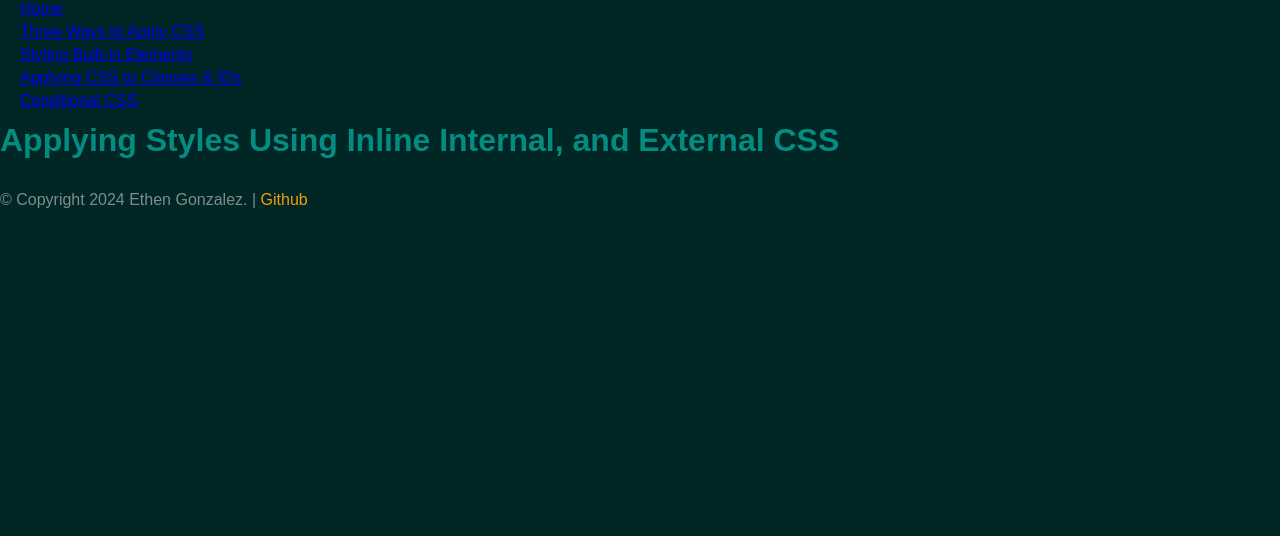
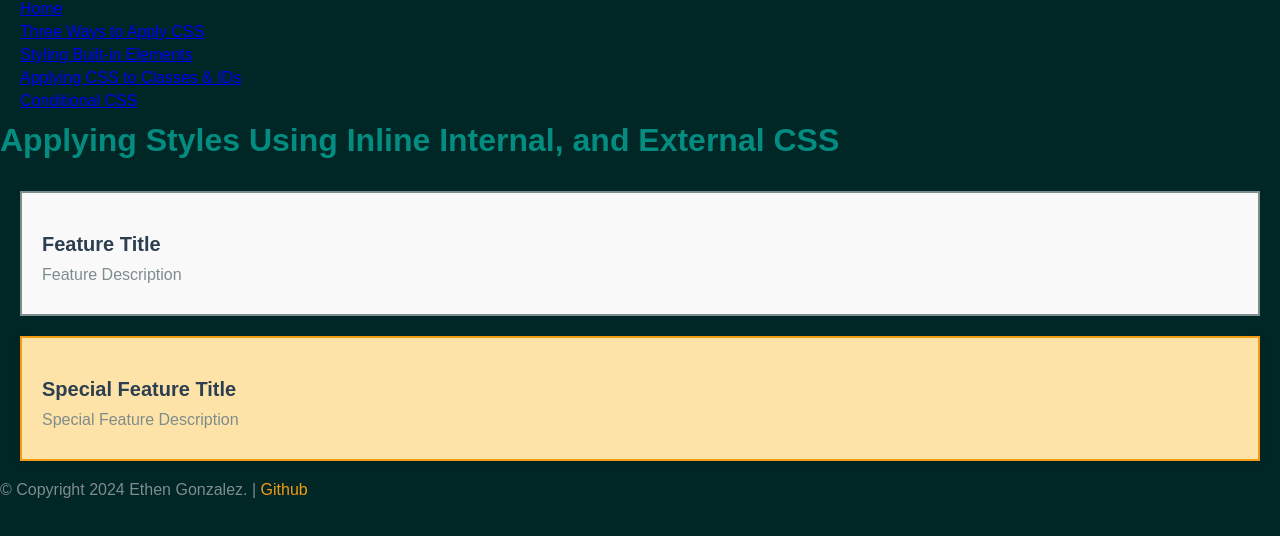
Before and after one commit to Gonz221978/COMP001A.LectureActivity5, a plain HTML site: page classes-ids.html in a window 1280 px wide. Drawn offline with Linux system fonts and the light colour scheme.

Commit message:
classes-ids and main.css update

```diff
--- a/classes-ids.html
+++ b/classes-ids.html
@@ -19,7 +19,14 @@
  <h1>Applying Styles Using Inline Internal, and External CSS</h1>
  </header>
  <main>
-
+    <div class="feature-card">
+        <h3>Feature Title</h3>
+        <p>Feature Description</p>
+    </div>
+    <div class="feature-card" id="special-feature">
+        <h3>Special Feature Title</h3>
+        <p>Special Feature Description</p>
+    </div>
  </main>
  <footer>
     <p>&copy; Copyright 2024 Ethen Gonzalez. |  <a href="https://github.com/Gonz221978" target="self">Github</a></p>
--- a/main.css
+++ b/main.css
@@ -57,3 +57,31 @@ ul li{
 div ul{
     list-style-type: square; /* Adding the bullet points back */
 }
+
+/* General styling using a class */
+.feature-card {
+    border: 2px solid #7f8c8d; /* Grayish-blue */
+    padding: 20px; /* Adding some space inside the card */
+    margin: 20px; /* Adding some space outside the card */
+    background-color: #f9f9f9; /* Light gray */
+}
+
+/* Styling h3 within a class */
+.feature-card h3{
+    font-size: 20px; /* 20px is the default font size */
+    margin-bottom: 10px; /*  */
+    color: #2c3e50; /* Deep blue text color */
+}
+
+/* Styling p within a class */
+.feature-card p{
+    margin-bottom: 10px; /* Adding some space below the paragraph */
+    color: #7f8c8d; /* Grayish-blue text color */
+}
+
+/* Specific styling using an ID */
+#special-feature{
+    background-color: #fde3a7; /* Light gold background color */
+    border-color: #f39c12; /* Gold border color */
+    box-shadow: 0 4px 8px rgba(0, 0, 0, 0.1); /* Adding a shadow */
+}
```
